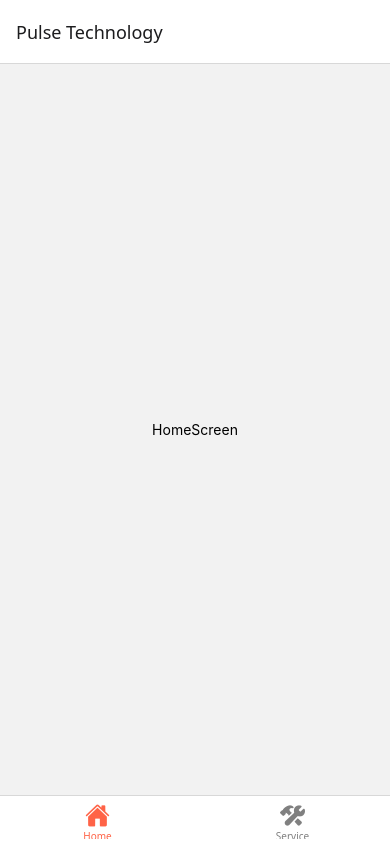
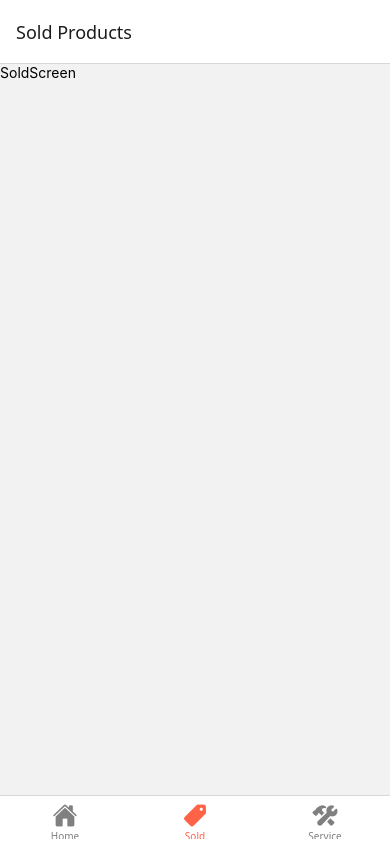
Before and after one commit to imranoffice28/PulseTechnologyMobile, a React Native app: screen /Sold in a window 390 px wide. Built offline with nearby package versions, Linux system fonts and the light colour scheme.

Commit message:
add sold screen

```diff
--- a/src/navigation/BottomTabNavigator.tsx
+++ b/src/navigation/BottomTabNavigator.tsx
@@ -5,6 +5,7 @@ import { Ionicons } from '@expo/vector-icons';
 // Import your screen components
 import HomeScreen from '../screens/HomeScreen';
 import ServiceScreen from '../screens/ServiceScreen';
+import SoldScreen from '../screens/SoldScreen';
 
 // Create the tab navigator
 const Tab = createBottomTabNavigator();
@@ -24,6 +25,9 @@ export default function BottomTabNavigator() {
             case 'Service':
               iconName = 'construct';
               break;
+               case 'Sold':
+    iconName = 'pricetag'; // or 'cart', 'cash', etc.
+    break;
             default:
               iconName = 'ellipse';
           }
@@ -35,6 +39,7 @@ export default function BottomTabNavigator() {
       })}
     >
       <Tab.Screen options={{headerShown:true, headerTitle:"Pulse Technology"}} name="Home" component={HomeScreen} />
+      <Tab.Screen options={{headerShown:true, headerTitle:"Sold Products"}} name="Sold" component={SoldScreen} />
       <Tab.Screen name="Service" component={ServiceScreen} />
     </Tab.Navigator>
   );
--- /dev/null
+++ b/src/screens/SoldScreen.tsx
@@ -0,0 +1,14 @@
+import { StyleSheet, Text, View } from 'react-native'
+import React from 'react'
+
+const SoldScreen = () => {
+  return (
+    <View>
+      <Text>SoldScreen</Text>
+    </View>
+  )
+}
+
+export default SoldScreen
+
+const styles = StyleSheet.create({})
```
